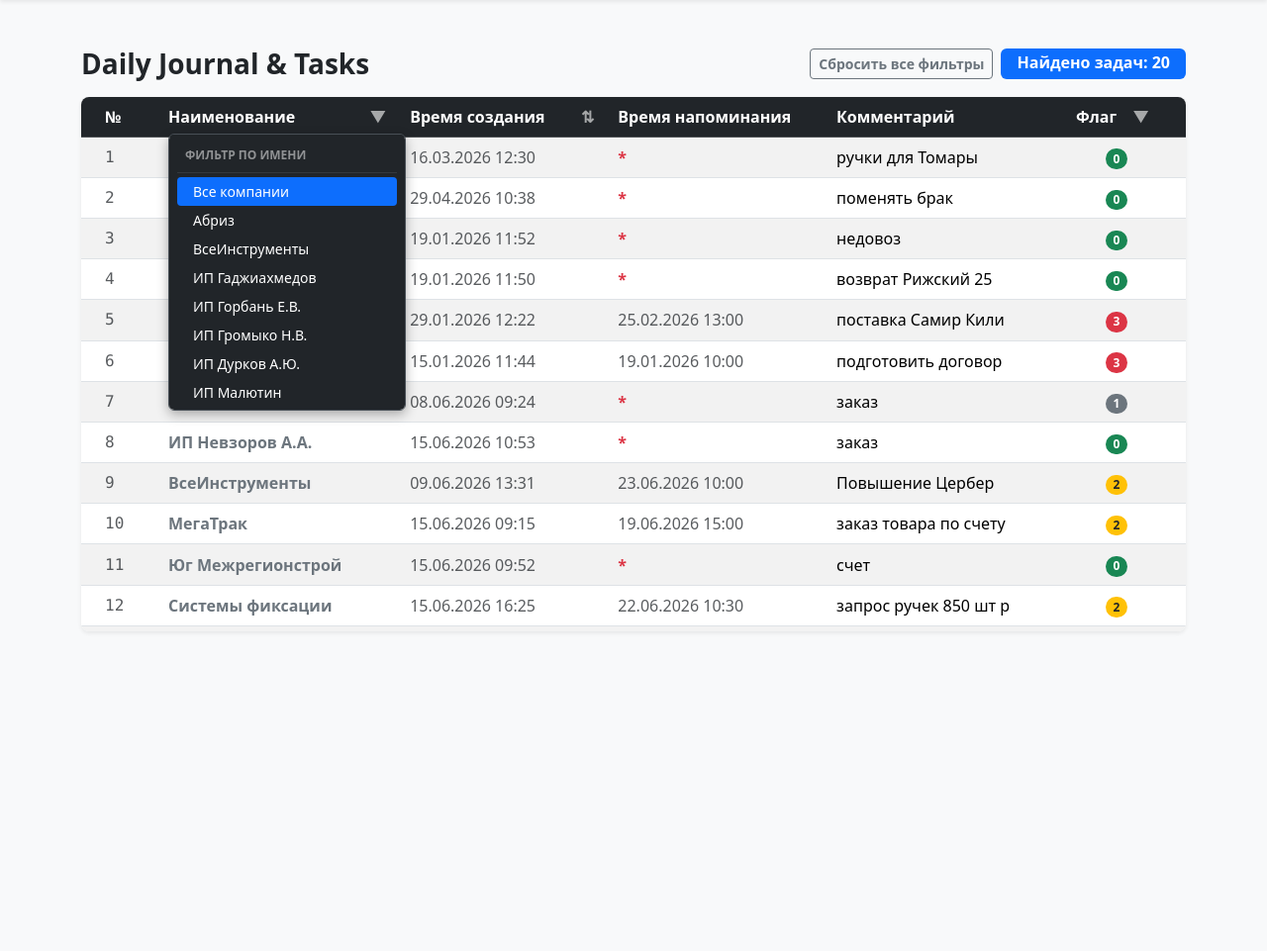
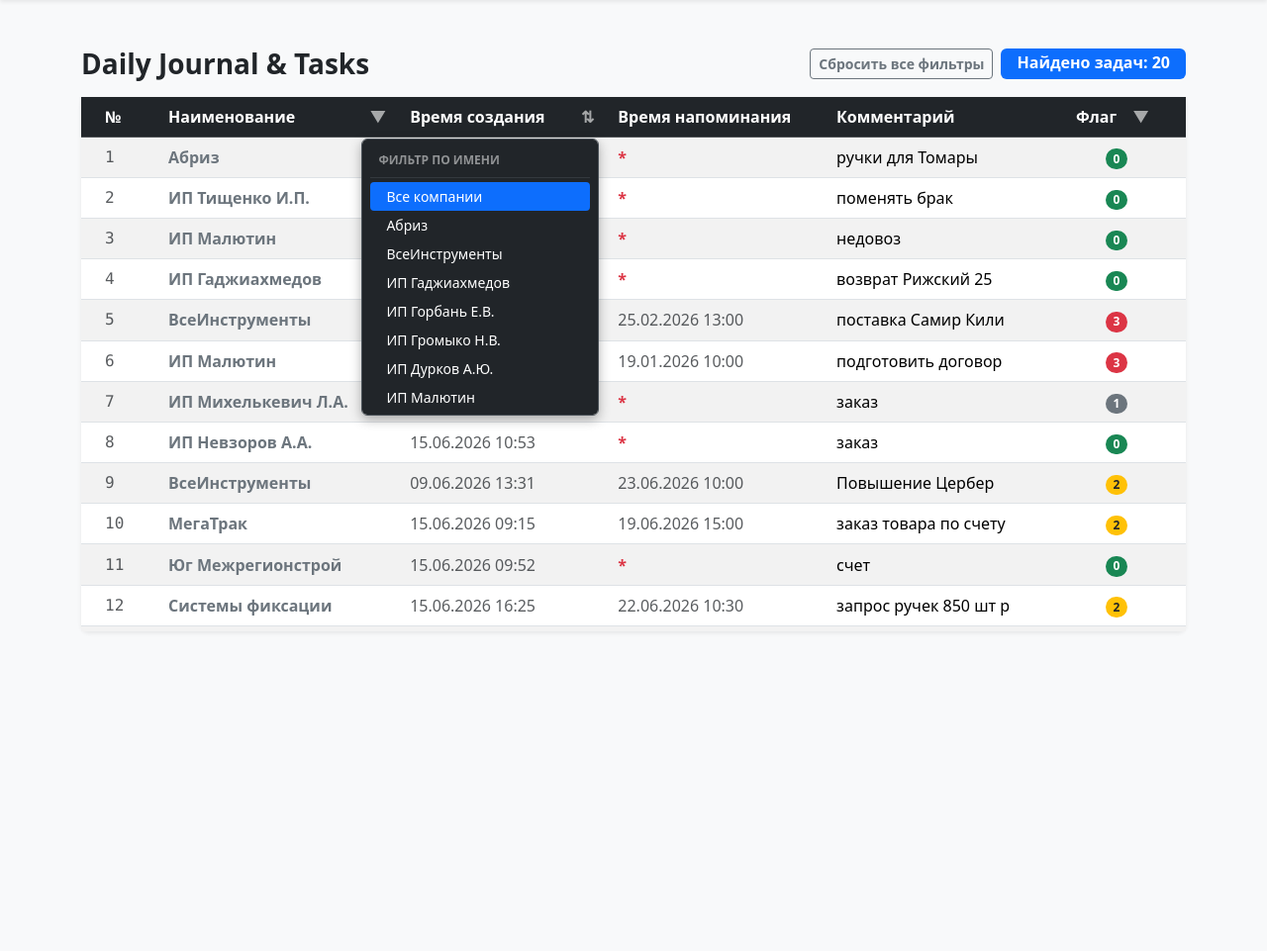
Before and after one commit to burmspb-code/Daily_journal, a Django app: page / in a window 1280 px wide, after a click that opens the changed part. Shown: the part 56-1017 px from the top of the page at 99% size. Run offline with Django 5.2, Linux system fonts and the light colour scheme; data comes from the database, SQL or seed files in the repository; some libraries are stand-ins or nearby versions.

Commit message:
fixes for filtering the main table

```diff
--- a/daily/templates/daily/task_list.html
+++ b/daily/templates/daily/task_list.html
@@ -14,7 +14,17 @@
         opacity: 1;
         color: #ffc107 !important;
     }
-    /* Кастомное всплывающее окно, которое не режется свойством overflow-y у таблицы */
+
+    /* Важнейшее исправление: разрешаем ячейкам th и thead выпускать попапы наружу */
+    thead.sticky-top, th.position-relative {
+        overflow: visible !important;
+    }
+    /* Делаем так, чтобы сам контейнер table-responsive не резал попапы по вертикали */
+    .table-responsive {
+        overflow-y: visible !important;
+    }
+
+    /* Кастомное всплывающее окно */
     .header-filter-popup {
         display: none;
         position: absolute;
@@ -22,12 +32,24 @@
         border: 1px solid #495057;
         border-radius: 6px;
         box-shadow: 0 4px 12px rgba(0,0,0,0.3);
-        z-index: 2000;
+        z-index: 2050; /* Поднимаем выше sticky-top заголовка */
         min-width: 240px;
         max-height: 280px;
         overflow-y: auto;
         margin-top: 5px;
+        top: 100%; /* Четко под нижней границей ячейки th */
     }
+
+    /* Для правого фильтра смещаем окно влево, чтобы оно не уезжало за правый край экрана */
+    th:last-child .header-filter-popup {
+        right: 0;
+        left: auto;
+    }
+    th:not(:last-child) .header-filter-popup {
+        left: 0;
+        right: auto;
+    }
+
     /* Стили для элементов внутри выпадающего списка */
     .filter-popup-item {
         display: block;
@@ -54,6 +76,7 @@
     }
 </style>
 
+
 <!-- Заголовок страницы -->
 <div class="d-flex justify-content-between align-items-center mb-3">
     <h1 class="h3 fw-bold text-dark mb-0">Daily Journal & Tasks</h1>
@@ -71,9 +94,9 @@
 </form>
 
 <!-- Главный контейнер карточки с таблицей -->
-<div class="card shadow-sm border-0 rounded-3 overflow-hidden">
-    <!-- Контейнер скроллинга -->
-    <div class="table-responsive" style="max-height: 540px; overflow-y: auto;">
+<div class="card shadow-sm border-0 rounded-3">
+    <!-- Контейнер скроллинга (убрали инлайн-стиль overflow) -->
+    <div class="table-responsive" style="max-height: 540px;">
         <table class="table table-hover table-striped align-middle mb-0" id="tasks-table">
             <thead class="table-dark sticky-top" style="z-index: 100;">
                 <tr>
@@ -84,13 +107,6 @@
                         <div class="d-flex align-items-center justify-content-between">
                             <span>Наименование</span>
                             <span class="filter-icon px-2 {% if current_name %}active{% endif %}" onclick="toggleFilterPopup(event, 'name-popup')">▼</span>
-                        </div>
-                        <!-- Всплывающее окно фильтра по именам -->
-                        <div id="name-popup" class="header-filter-popup p-2 text-start">
-                            <div class="text-white-50 small fw-bold px-2 py-1 text-uppercase" style="font-size: 0.75rem;">Фильтр по имени</div>
-                            <hr class="my-1 border-secondary">
-                            <a class="filter-popup-item {% if current_name == '' %}active{% endif %}" href="#" onclick="applyHeaderFilter('name', '')">Все компании</a>
-                            <div id="name-unique-options"></div>
                         </div>
                     </th>
 
@@ -112,16 +128,6 @@
                         <div class="d-flex align-items-center justify-content-center gap-2">
                             <span>Флаг</span>
                             <span class="filter-icon px-2 {% if current_flag %}active{% endif %}" onclick="toggleFilterPopup(event, 'flag-popup')">▼</span>
-                        </div>
-                        <!-- Всплывающее окно фильтра по флагам -->
-                        <div id="flag-popup" class="header-filter-popup p-2 text-start">
-                            <div class="text-white-50 small fw-bold px-2 py-1 text-uppercase" style="font-size: 0.75rem;">Выбрать статус</div>
-                            <hr class="my-1 border-secondary">
-                            <a class="filter-popup-item {% if current_flag == '' %}active{% endif %}" href="#" onclick="applyHeaderFilter('flag', '')">Все флаги</a>
-                            <a class="filter-popup-item {% if current_flag == '0' %}active{% endif %}" href="#" onclick="applyHeaderFilter('flag', '0')"><span class="badge bg-success me-2">0</span> Зеленый</a>
-                            <a class="filter-popup-item {% if current_flag == '1' %}active{% endif %}" href="#" onclick="applyHeaderFilter('flag', '1')"><span class="badge bg-secondary me-2">1</span> Серый</a>
-                            <a class="filter-popup-item {% if current_flag == '2' %}active{% endif %}" href="#" onclick="applyHeaderFilter('flag', '2')"><span class="badge bg-warning text-dark me-2">2</span> Желтый</a>
-                            <a class="filter-popup-item {% if current_flag == '3' %}active{% endif %}" href="#" onclick="applyHeaderFilter('flag', '3')"><span class="badge bg-danger me-2">3</span> Красный</a>
                         </div>
                     </th>
                 </tr>
@@ -162,28 +168,56 @@
     </div>
 </div>
 
-<!-- Исправленная изолированная JS-логика -->
+<!-- JS-логика -->
 <script>
-    // Показ и скрытие мини-окон фильтрации
+    // Показ и скрытие мини-окон фильтрации с динамическим расчетом координат
     function toggleFilterPopup(event, popupId) {
-        event.stopPropagation(); // Останавливаем всплытие, чтобы клик не закрывал сам себя
+        event.stopPropagation(); // Предотвращаем закрытие
 
-        // Закрываем другие открытые окна, если они есть
+        const popup = document.getElementById(popupId);
+        const icon = event.currentTarget; // Иконка, по которой кликнули
+
+        // Закрываем другие открытые окна
         document.querySelectorAll('.header-filter-popup').forEach(p => {
             if(p.id !== popupId) p.style.display = 'none';
-        });
+    });
 
-        const popup = document.getElementById(popupId);
-        if (popup.style.display === 'block') {
-            popup.style.display = 'none';
+    if (popup.style.display === 'block') {
+        popup.style.display = 'none';
+    } else {
+        popup.style.display = 'block';
+
+        // Получаем абсолютные координаты иконки на экране с учетом прокрутки страницы
+        const rect = icon.getBoundingClientRect();
+        const scrollTop = window.pageYOffset || document.documentElement.scrollTop;
+        const scrollLeft = window.pageXOffset || document.documentElement.scrollLeft;
+
+        // Позиционируем окно ровно под иконкой
+        popup.style.position = 'absolute';
+        popup.style.top = (rect.bottom + scrollTop + 5) + 'px';
+
+        // Корректируем по горизонтали, чтобы правый фильтр не вылезал за экран
+        if (popupId === 'flag-popup') {
+            popup.style.left = 'auto';
+            popup.style.right = (document.documentElement.clientWidth - rect.right - scrollLeft) + 'px';
         } else {
-            popup.style.display = 'block';
+            popup.style.right = 'auto';
+            popup.style.left = (rect.left + scrollLeft) + 'px';
         }
     }
+}
 
-    // Закрытие окон фильтров при клике в любое свободное место экрана
-    document.addEventListener('click', function() {
-        document.querySelectorAll('.header-filter-popup').forEach(p => p.style.display = 'none');
+    // Закрытие окон фильтров при клике вне их области
+    document.addEventListener('click', function(e) {
+        if (!e.target.closest('.header-filter-popup') && !e.target.classList.contains('filter-icon')) {
+            document.querySelectorAll('.header-filter-popup').forEach(p => p.style.display = 'none');
+        }
+    });
+    // Новое: Остановка закрытия при клике внутри самих попапов (важно для работы внутреннего скролла)
+    document.querySelectorAll('.header-filter-popup').forEach(popup => {
+        popup.addEventListener('click', function(e) {
+            e.stopPropagation();
+        });
     });
 
     // Запись фильтров в форму и отправка запроса в Django
@@ -204,7 +238,7 @@
         document.getElementById('hidden-filter-form').submit();
     }
 
-    // Сбор уникальных имён из ячеек таблицы
+    // Исправлено: Сбор уникальных имён без inline-строк и багов с кавычками
     document.addEventListener("DOMContentLoaded", function() {
         const nameCells = document.querySelectorAll('.task-name-cell');
         const uniqueNames = new Set();
@@ -219,20 +253,39 @@
 
         sortedNames.forEach(name => {
             const isActive = (name === activeName) ? 'active' : '';
-            const safeName = name.replace(/'/g, "\\'");
 
             const a = document.createElement('a');
-            // Исправлено: добавлены обратные кавычки для шаблонной строки класса
             a.className = `filter-popup-item ${isActive}`;
             a.href = '#';
             a.textContent = name;
-            a.onclick = function(e) {
+
+            // Используем addEventListener вместо записи строки в onclick
+            a.addEventListener('click', function(e) {
                 e.preventDefault();
-                applyHeaderFilter('name', safeName);
-            };
+                applyHeaderFilter('name', name);
+            });
 
             container.appendChild(a);
         });
     });
 </script>
+
+<!-- Переносим окна фильтров в самый низ страницы, чтобы их ничего не зажимало -->
+<div id="name-popup" class="header-filter-popup p-2 text-start">
+    <div class="text-white-50 small fw-bold px-2 py-1 text-uppercase" style="font-size: 0.75rem;">Фильтр по имени</div>
+    <hr class="my-1 border-secondary">
+    <a class="filter-popup-item {% if current_name == '' %}active{% endif %}" href="#" onclick="applyHeaderFilter('name', '')">Все компании</a>
+    <div id="name-unique-options"></div>
+</div>
+
+<div id="flag-popup" class="header-filter-popup p-2 text-start">
+    <div class="text-white-50 small fw-bold px-2 py-1 text-uppercase" style="font-size: 0.75rem;">Выбрать статус</div>
+    <hr class="my-1 border-secondary">
+    <a class="filter-popup-item {% if current_flag == '' %}active{% endif %}" href="#" onclick="applyHeaderFilter('flag', '')">Все флаги</a>
+    <a class="filter-popup-item {% if current_flag == '0' %}active{% endif %}" href="#" onclick="applyHeaderFilter('flag', '0')"><span class="badge bg-success me-2">0</span> Зеленый</a>
+    <a class="filter-popup-item {% if current_flag == '1' %}active{% endif %}" href="#" onclick="applyHeaderFilter('flag', '1')"><span class="badge bg-secondary me-2">1</span> Серый</a>
+    <a class="filter-popup-item {% if current_flag == '2' %}active{% endif %}" href="#" onclick="applyHeaderFilter('flag', '2')"><span class="badge bg-warning text-dark me-2">2</span> Желтый</a>
+    <a class="filter-popup-item {% if current_flag == '3' %}active{% endif %}" href="#" onclick="applyHeaderFilter('flag', '3')"><span class="badge bg-danger me-2">3</span> Красный</a>
+</div>
+
 {% endblock %}
--- a/daily/views.py
+++ b/daily/views.py
@@ -10,17 +10,17 @@ class TaskListView(ListView):
         # Получаем базовый набор всех записей из PostgreSQL
         queryset = super().get_queryset()
 
-        # 1. Фильтрация по наименованию контрагента
+        # Фильтрация по наименованию контрагента
         name_query = self.request.GET.get('name', '').strip()
         if name_query:
             queryset = queryset.filter(name__icontains=name_query)
 
-        # 2. Фильтрация по флагу управления
+        # Фильтрация по флагу управления
         flag_query = self.request.GET.get('flag', '')
         if flag_query != '':
             queryset = queryset.filter(status_flag=int(flag_query))
 
-        # 3. Сортировка по времени создания или по умолчанию (PK)
+        # Сортировка по времени создания или по умолчанию (PK)
         sort_query = self.request.GET.get('sort', '')
         if sort_query == 'newest':
             queryset = queryset.order_by('-created_at', '-id')
```
